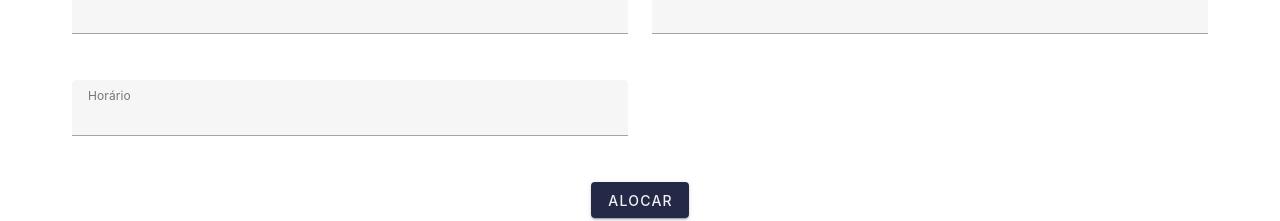
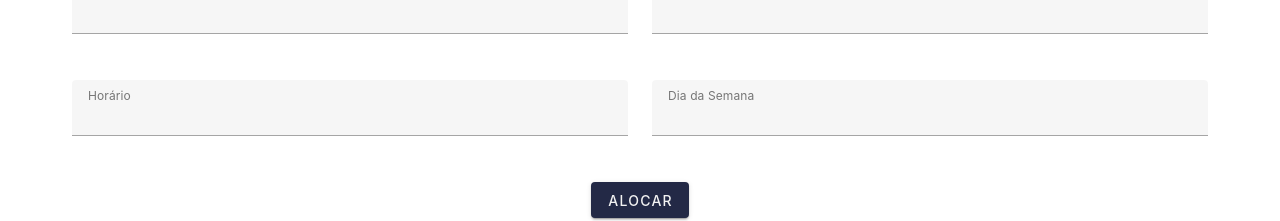
Before and after one commit to lukaian-k/web_development_work, a Vue app in the folder app/work-integrity/: page /allocation/allocate in a window 1280 px wide. Shown: the part 344-565 px from the top of the page. Built offline with nearby package versions, Linux system fonts and the light colour scheme; no server answers.

Commit message:
lukaian@21:08-12/07/23: atualizando o allocate para teste.

```diff
--- a/app/work-integrity/src/views/Allocation/Allocate.vue
+++ b/app/work-integrity/src/views/Allocation/Allocate.vue
@@ -21,24 +21,27 @@ axios.get('http://localhost:8000/professores/').then(res => {
 let courses = data.Cursos
 let rooms = data.Salas
 let blocks = data.Blocos
-let time = data.Horarios
+let schedules = data.Horarios
+let dayWeek = data.Semana
 
 let form = reactive({
-    "professor": null,
-    "curso": null,
+    "professor": '',
+    "curso": '',
     "horario": '',
     "sala": '',
-    "bloco": ''
+    "bloco": '',
+    "semana": ''
 })
 
 function submitForm() {
     axios.post('http://localhost:8000/alocacoes/create/', form)
         .then(res => {
-            form.professor = null
-            form.curso = null
+            form.professor = ''
+            form.curso = ''
             form.horario = ''
             form.sala = ''
             form.bloco = ''
+            form.semana = ''
             form.isShow.value = true
         })
         .catch(error => {
@@ -73,7 +76,10 @@ function submitForm() {
 
             <v-row>
                 <v-col cols="12" md="6">
-                    <v-select v-model="form.horario" :items="time" label="Horário" outlined></v-select>
+                    <v-select v-model="form.horario" :items="schedules" label="Horário" outlined></v-select>
+                </v-col>
+                <v-col cols="12" md="6">
+                    <v-select v-model="form.semana" :items="dayWeek" label="Dia da Semana" outlined></v-select>
                 </v-col>
             </v-row>
 
--- a/app/work-integrity/src/views/Allocation/data.json
+++ b/app/work-integrity/src/views/Allocation/data.json
@@ -319,5 +319,12 @@
         "10:00-12:00",
         "13:30-15:30",
         "15:30-17:30"
+    ],
+    "Semana": [
+        "Segunda-Feira",
+        "Terça-Feira",
+        "Quarta-Feira",
+        "Quinta-Feira",
+        "Sexta-Feira"
     ]
 }
```
